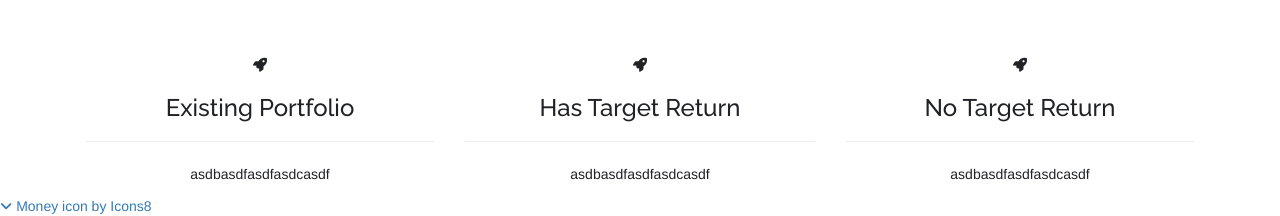
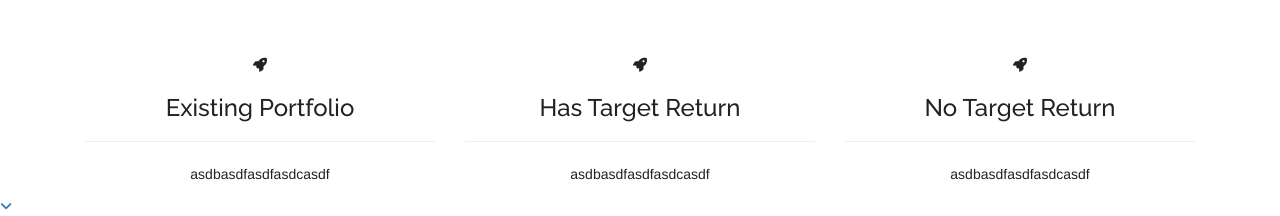
Before and after one commit to skykitten2y/web_Capstone, a Flask app: page / in a window 1280 px wide. Shown: the part 810-1026 px from the top of the page. Run offline with Flask 2, Linux system fonts and the light colour scheme; some libraries are stand-ins or nearby versions.

Commit message:
Update home.html

```diff
--- a/src/templates/home.html
+++ b/src/templates/home.html
@@ -6,8 +6,6 @@
     <meta http-equiv="X-UA-Compatible" content="IE=edge">
     <meta name="viewport" content="width=device-width, initial-scale-1">
 
-
-    <link rel="shortcut icon" href="https://img.icons8.com/plasticine/100/000000/money.png">
 
     <!--    links-->
     <link href="https://stackpath.bootstrapcdn.com/bootstrap/4.3.1/css/bootstrap.min.css" rel="stylesheet">
@@ -123,6 +121,3 @@
 
     </body>
 </html>
-
-<!--reference-->
- <a href="https://icons8.com/icon/e4rcHo2vRn-M/money">Money icon by Icons8</a>
```
